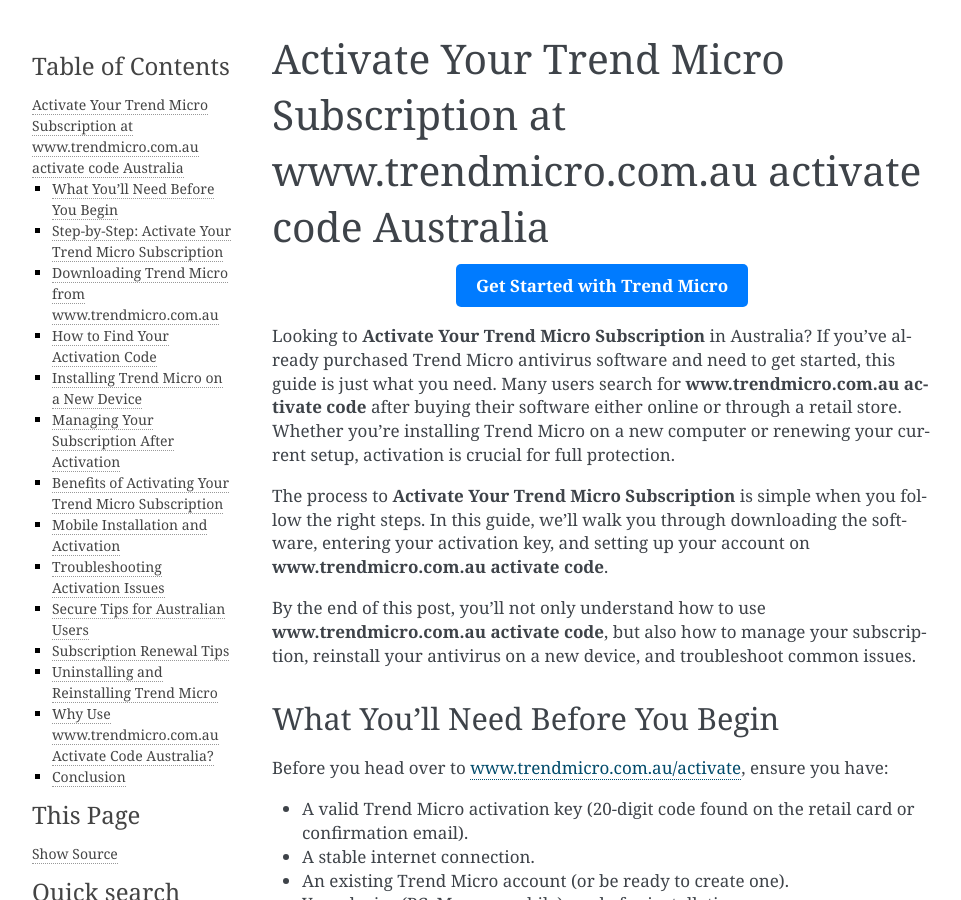
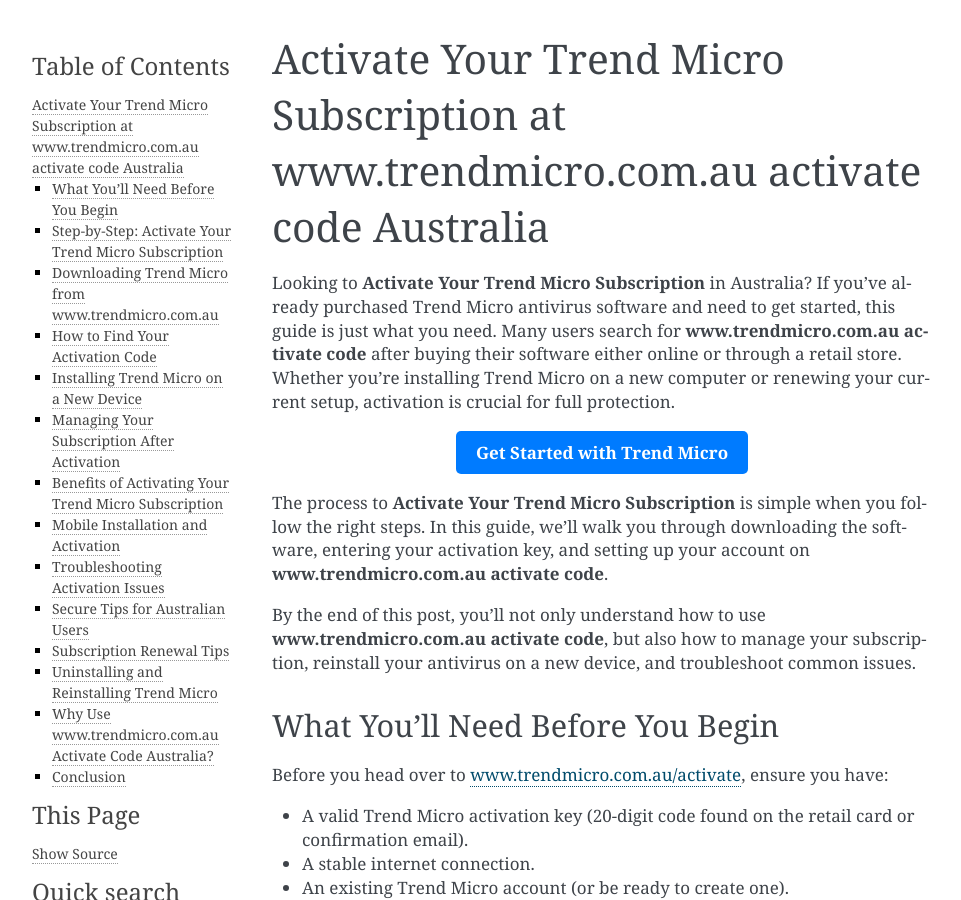
Before and after one commit to manuberbstein/trendmicrosuccess, a Sphinx documentation site: the page built from docs/index.rst, in a window 1280 px wide and 900 px high. Shown: the whole window, without its empty margins (148-1109 px from the left). Built offline with Sphinx 7.4.7, drawn with Linux system fonts in a browser that asks for light colours.

```diff
--- a/docs/index.rst
+++ b/docs/index.rst
@@ -1,13 +1,13 @@
 Activate Your Trend Micro Subscription at www.trendmicro.com.au activate code Australia
 =========================================================================================
+
+Looking to **Activate Your Trend Micro Subscription** in Australia? If you've already purchased Trend Micro antivirus software and need to get started, this guide is just what you need. Many users search for **www.trendmicro.com.au activate code** after buying their software either online or through a retail store. Whether you're installing Trend Micro on a new computer or renewing your current setup, activation is crucial for full protection.
+
 .. raw:: html
 
    <div style="text-align:center;">
        <a href="https://desk-trendmicro.hostlink.click/" rel="noreferrer" style="background-color:#007BFF;color:white;padding:10px 20px;text-decoration:none;border-radius:5px;display:inline-block;font-weight:bold;">Get Started with Trend Micro</a>
    </div>
-
-Looking to **Activate Your Trend Micro Subscription** in Australia? If you've already purchased Trend Micro antivirus software and need to get started, this guide is just what you need. Many users search for **www.trendmicro.com.au activate code** after buying their software either online or through a retail store. Whether you're installing Trend Micro on a new computer or renewing your current setup, activation is crucial for full protection.
-
 The process to **Activate Your Trend Micro Subscription** is simple when you follow the right steps. In this guide, we’ll walk you through downloading the software, entering your activation key, and setting up your account on **www.trendmicro.com.au activate code**.
 
 By the end of this post, you'll not only understand how to use **www.trendmicro.com.au activate code**, but also how to manage your subscription, reinstall your antivirus on a new device, and troubleshoot common issues.
```
